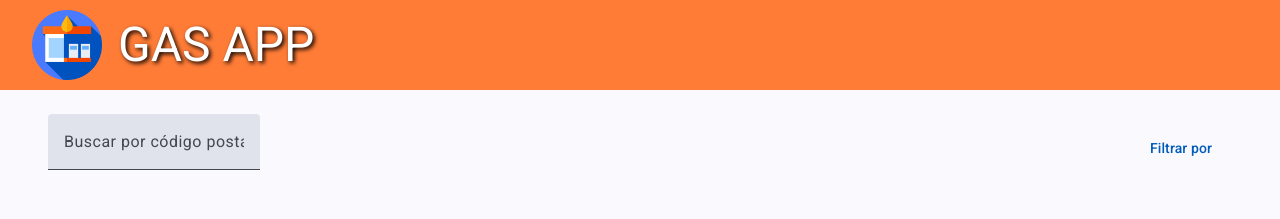
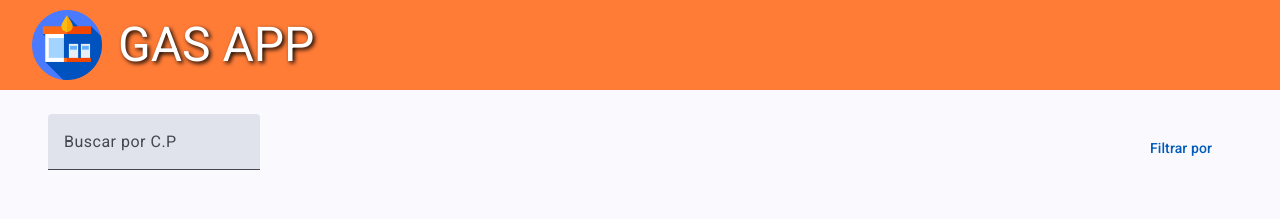
Before and after one commit to olgaaw/GasApp, an Angular app in the folder GasApp/: page / in a window 1280 px wide. Shown: the top 219 px of the page. Built offline with nearby package versions, Linux system fonts and the light colour scheme; no server answers; data requests are answered from the project's data file.

Commit message:
Mas limpio

```diff
--- a/GasApp/src/app/components/gas-list/gas-list.component.html
+++ b/GasApp/src/app/components/gas-list/gas-list.component.html
@@ -60,7 +60,7 @@
         <div class="d-flex justify-content-between align-items-center mt-4 mb-4 mx-5">
             <div>
                 <mat-form-field class="w-100">
-                    <input matInput [matAutocomplete]="auto" id="search" placeholder="Buscar por código postal..."
+                    <input matInput [matAutocomplete]="auto" id="search" placeholder="Buscar por C.P"
                         [(ngModel)]="searchTerm" (input)="buscarCodigosPostales()">
                     <mat-autocomplete #auto="matAutocomplete">
                         @for(code of filteredCodes; track code.codigo_postal) {
--- a/GasApp/src/app/components/gas-list/gas-list.component.ts
+++ b/GasApp/src/app/components/gas-list/gas-list.component.ts
@@ -17,7 +17,7 @@ export class GasListComponent implements OnInit {
   filteredGasolineras: Gasolinera[] = [];
   listaCarburantes: CarburantesList[] = [];
   listaComunidades: ComunidadesAutonomas[] = [];
-  filteredCodes: CodigoPostal[] = [];  // Para almacenar los códigos postales filtrados
+  filteredCodes: CodigoPostal[] = [];
 
 
 
@@ -64,7 +64,7 @@ export class GasListComponent implements OnInit {
 
     this.gasService.getCodigosPostales().subscribe((codes) => {
       this.filteredCodes = codes;
-      console.log("Códigos postales cargados:", this.filteredCodes);  // Verifica los códigos postales
+      console.log("Códigos postales cargados:", this.filteredCodes);
     });
   }
 
```
